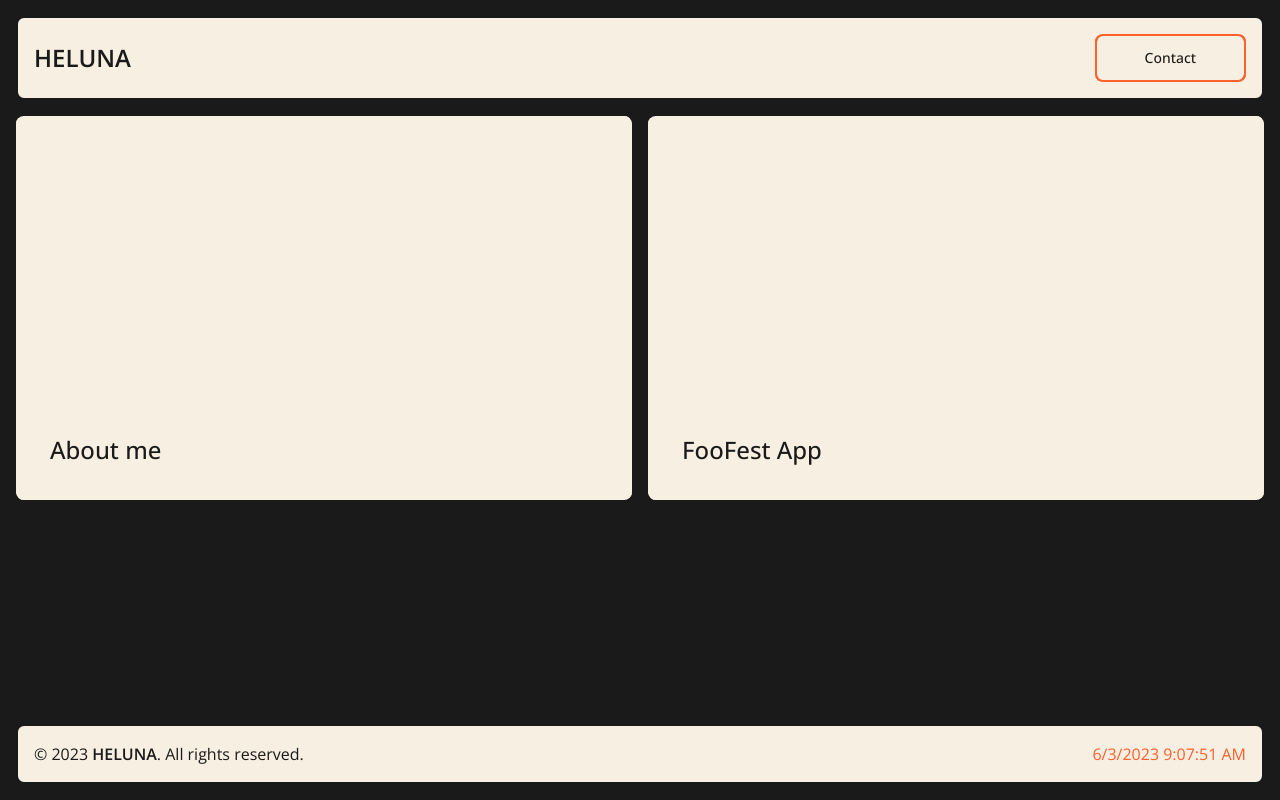
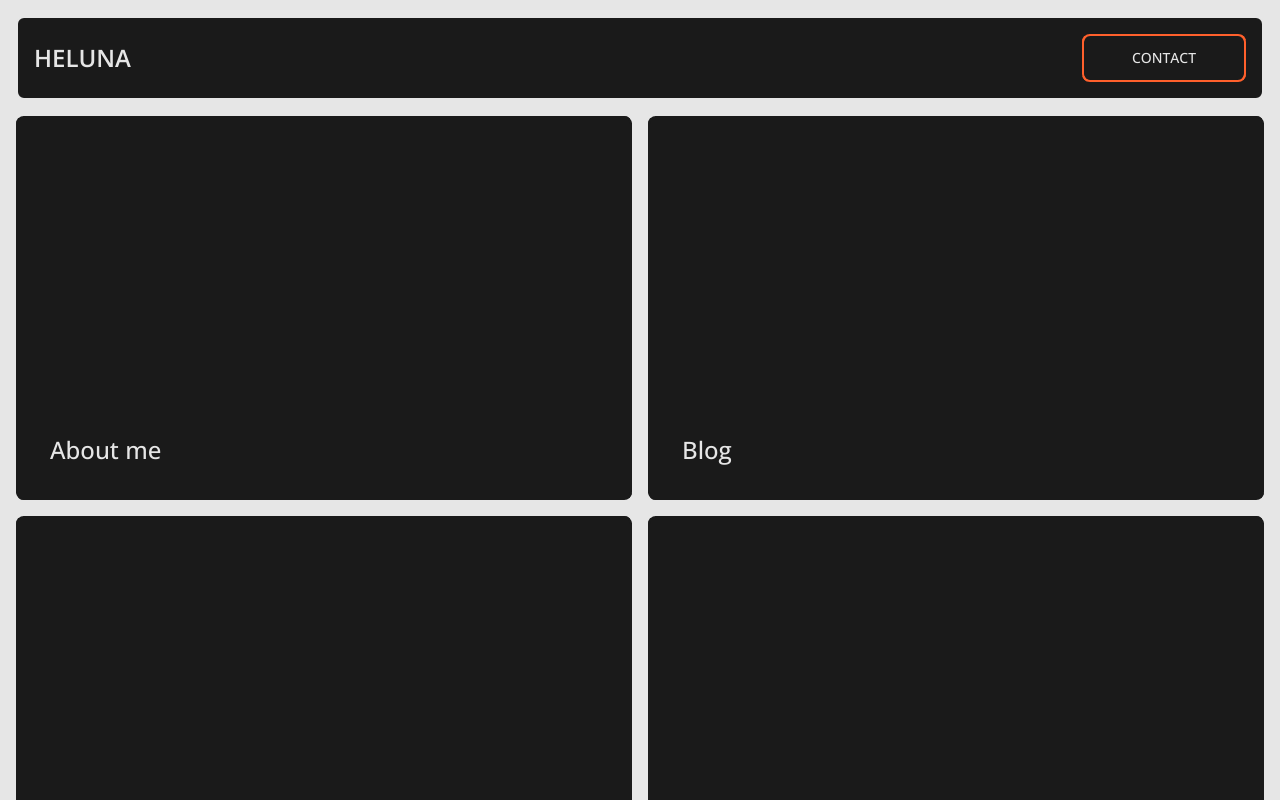
Before and after one commit to henrynavntoft/heluna, a Next.js app: page / in a window 1280 px wide. Shown: the top 800 px of the page. Built offline with nearby package versions, Linux system fonts and the light colour scheme.

Commit message:
Added new colors and more cards

```diff
--- a/src/components/CardComponent.jsx
+++ b/src/components/CardComponent.jsx
@@ -33,7 +33,9 @@ const CardComponent = ({ href, title, description, buttonText, svgPath }) => (
 
         <p className="mt-4 text-sm sm:text-base">{description}</p>
 
-        <p className="mt-8 font-bold text-accent">{buttonText}</p>
+        <p className="mt-8 text-primary border-2 border-accent inline-block px-4 py-2 rounded-lg">
+          {buttonText}
+        </p>
       </div>
     </div>
   </a>
--- a/src/components/Footer.jsx
+++ b/src/components/Footer.jsx
@@ -17,15 +17,15 @@ export default function Footer() {
 
   return (
     <footer className="flex flex-col md:flex-row justify-between items-center text-center p-4 mt-4 border-2 text-primary border-primary bg-secondary rounded-lg">
-      <p className="mb-4 md:mb-0">
-        &copy; {new Date().getFullYear()}{" "}
-        <span className="font-semibold">HELUNA</span>. All rights reserved.
-      </p>
-      <p className="text-accent">
+      <p className="m-2 text-accent ">
         {date
           ? `${date.toLocaleDateString()} ${date.toLocaleTimeString()}`
           : ""}
       </p>
+      <p className="m-2">
+        &copy; {new Date().getFullYear()}{" "}
+        <span className="font-semibold">HELUNA</span>. All rights reserved.
+      </p>
     </footer>
   );
 }
--- a/src/components/Header.jsx
+++ b/src/components/Header.jsx
@@ -20,7 +20,7 @@ export default function Header() {
             Works
           </span>
         </Link>
-        <Button href="mailto:info@heluna.dk" buttonText="Contact" />
+        <Button href="mailto:info@heluna.dk" buttonText="CONTACT" />
       </nav>
     </header>
   );
--- a/src/pages/index.jsx
+++ b/src/pages/index.jsx
@@ -14,18 +14,30 @@ export default function Home() {
         <link rel="icon" href="/favicon.svg" />
       </Head>
       <Layout>
-        <section className="grid grid-cols-1 md:grid-cols-2 lg:grid-cols-2 gap-4">
+        <section className="grid grid-cols-1 md:grid-cols-1 lg:grid-cols-2 gap-4">
           <CardComponent
             href="https://www.linkedin.com/in/henry-lundberg-navntoft/"
             title="About me"
             description="With a passion for digital solutions, I work at the intersection of creativity and technology as a Front-End Developer and Marketing Professional. I specialize in React, Tailwind, and Next.js, harnessing their power to build intuitive and engaging digital experiences. I bring a deep understanding of Shopify, having worked extensively with Liquid and JSON to optimize eCommerce platforms. Dive in to learn more about my work and my journey."
-            buttonText="Discover More"
+            buttonText="GO TO LINKEDIN"
+          />
+          <CardComponent
+            href=""
+            title="Blog"
+            description="Explore my blog for insights into the latest trends in front-end development and digital marketing. Engage with my thoughts and perspectives on the evolving tech landscape."
+            buttonText="READ MY BLOG"
+          />
+          <CardComponent
+            href="https://henrynavntoft.github.io/PPW/"
+            title="Personal Website"
+            description="Dive into my digital realm - a showcase of my front-end development portfolio, tech insights, and personal journey. Build purely in Vanilla HTML, CSS and JavaScript."
+            buttonText="PERSONAL WEBSITE"
           />
           <CardComponent
             href="https://github.com/henrynavntoft/frontend_foofest"
             title="FooFest App"
             description="Discover FooFest, a comprehensive app designed and built as my capstone project during my 3rd semester at KEA. It celebrates the vibrancy of a hypothetical festival while demonstrating my ability to bring a concept to life. The app, created using React, Tailwind, and Next.js. Click below to explore the energy of FooFest and the technical finesse that went into creating it."
-            buttonText="Explore FooFest"
+            buttonText="EXPLORE FOOFEST"
           />
         </section>
       </Layout>
--- a/tailwind.config.js
+++ b/tailwind.config.js
@@ -10,8 +10,8 @@ module.exports = {
   theme: {
     extend: {
       colors: {
-        primary: "#1a1a1a",
-        secondary: "#F6EFE2",
+        primary: "#e6e6e6",
+        secondary: "#1a1a1a",
         accent: "#FF602C;",
       },
       fontFamily: {
```
